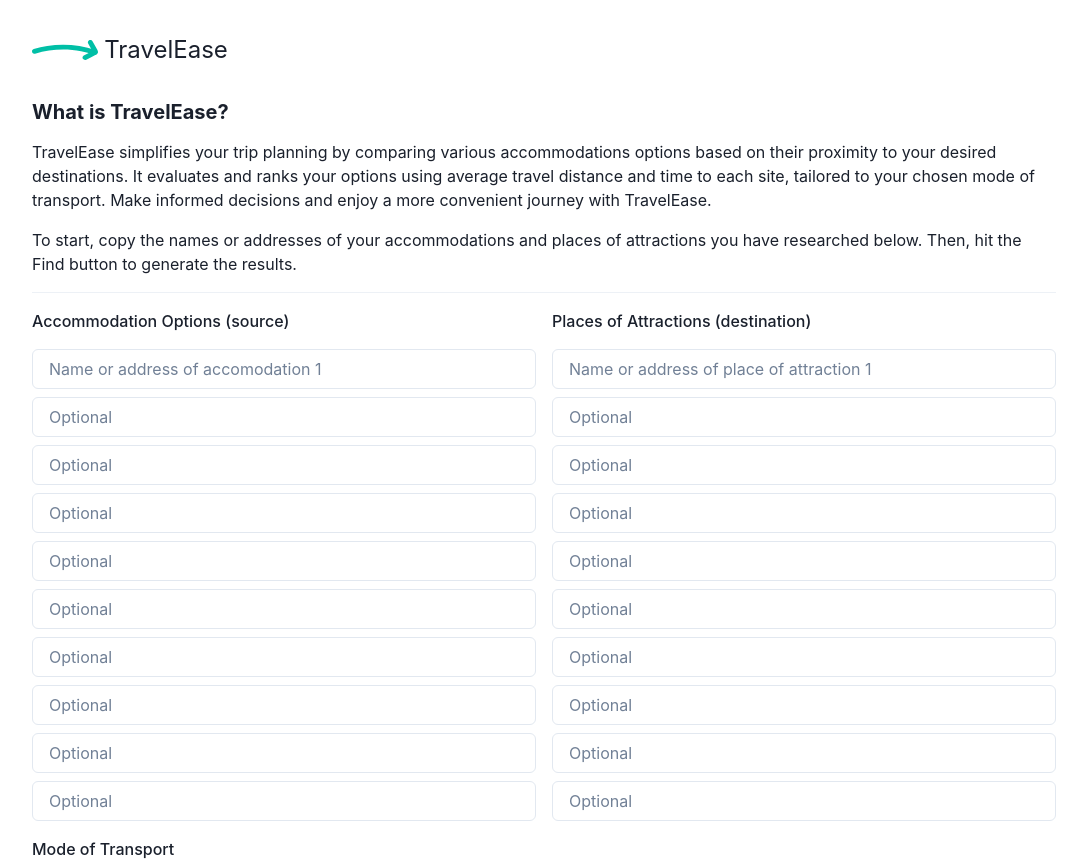
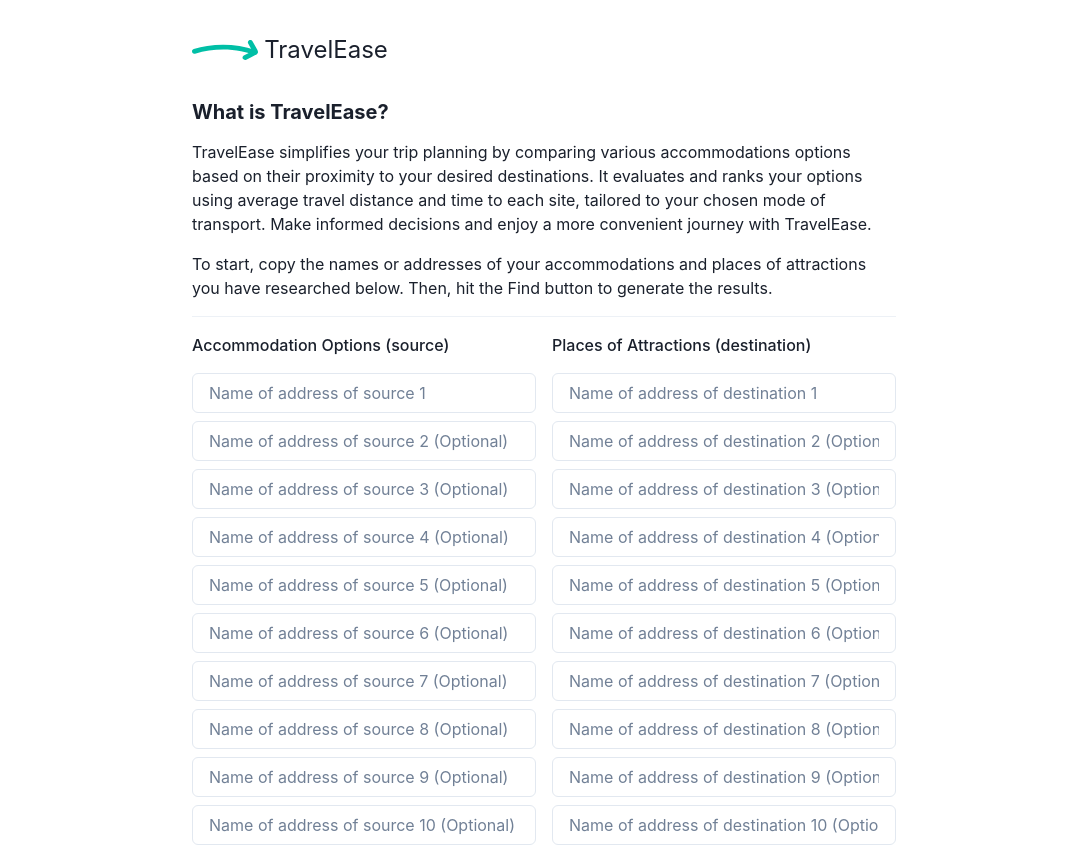
Before and after one commit to sebbycake/travel_ease, a Next.js app: page /find in a window 1280 px wide. Shown: the top 860 px of the page, without its empty margins (96-1183 px from the left). Built offline with nearby package versions, Linux system fonts and the light colour scheme.

Commit message:
Maintain state from urls

```diff
--- /dev/null
+++ b/src/components/Form/Form.tsx
@@ -0,0 +1,127 @@
+import { useState, useEffect } from 'react'
+import {
+  Input,
+  SimpleGrid,
+  Stack,
+  Radio,
+  RadioGroup,
+  Tooltip,
+  FormLabel
+}
+from '@chakra-ui/react'
+
+type SearchParamsType = {
+  s1: string; s2: string; s3: string; s4: string; s5: string;
+  s6: string; s7: string; s8: string; s9: string; s10: string;
+  d1: string; d2: string; d3: string; d4: string; d5: string;
+  d6: string; d7: string; d8: string; d9: string; d10: string;
+};
+
+export default function Form(): JSX.Element {
+
+  const [searchParams, setSearchParams] = useState<SearchParamsType>({
+    s1: "",
+    s2: "",
+    s3: "",
+    s4: "",
+    s5: "",
+    s6: "",
+    s7: "",
+    s8: "",
+    s9: "",
+    s10: "",
+    d1: "",
+    d2: "",
+    d3: "",
+    d4: "",
+    d5: "",
+    d6: "",
+    d7: "",
+    d8: "",
+    d9: "",
+    d10: ""
+  })
+  const SRC_KEYS: Array<keyof typeof searchParams> = ["s1", "s2", "s3", "s4", "s5", "s6", "s7", "s8", "s9", "s10"]
+  const DEST_KEYS: Array<keyof typeof searchParams> = ["d1", "d2", "d3", "d4", "d5", "d6", "d7", "d8", "d9", "d10"]
+
+  useEffect(() => {
+    const queryParams = new URLSearchParams(window.location.search);
+
+    const initialParams: Partial<SearchParamsType> = {}
+
+    SRC_KEYS.concat(DEST_KEYS).forEach((val) => {
+      initialParams[val as keyof SearchParamsType] = queryParams.get(val) || ''
+    })
+
+    setSearchParams(initialParams as SearchParamsType);
+  }, [])
+
+
+  const handleChange = (event: React.ChangeEvent<HTMLInputElement>, key: string) => {
+    setSearchParams(prev => {
+      const updatedParams = { ...prev, [key]: event.target.value }
+      const queryParams = new URLSearchParams(updatedParams).toString()
+      const currentPath = window.location.pathname
+      history.replaceState(null, "", `${currentPath}?${queryParams}`)
+      return updatedParams
+    })
+  };
+
+  return <>
+    <SimpleGrid columns={2} spacing={4}>
+      <Stack spacing={2}>
+        <Tooltip
+          label="After researching the various hotels and Airbnbs, copy their names
+                  or addresss below."
+          placement='top-start'
+        >
+          <FormLabel as='legend'>
+            Accommodation Options (source)
+          </FormLabel>
+        </Tooltip>
+        {
+          SRC_KEYS.map((key, index) => <Input
+            key={key}
+            isRequired={index === 0}
+            placeholder={`Name of address of source ${index + 1} ${index > 0 ? '(Optional)' : ''}`}
+            value={searchParams[key]}
+            focusBorderColor='black'
+            onChange={(event) => handleChange(event, key)}
+          />)
+        }
+      </Stack>
+
+      <Stack spacing={2}>
+        <Tooltip
+          label="Copy the names or addresses of the places in your itinerary below."
+          placement='top-start'
+        >
+          <FormLabel as='legend'>
+            Places of Attractions (destination)
+          </FormLabel>
+        </Tooltip>
+        {
+          DEST_KEYS.map((key, index) => <Input
+            key={key}
+            isRequired={index === 0}
+            placeholder={`Name of address of destination ${index + 1} ${index > 0 ? '(Optional)' : ''}`}
+            value={searchParams[key]}
+            focusBorderColor='black'
+            onChange={(event) => handleChange(event, key)}
+          />)
+        }
+      </Stack>
+    </SimpleGrid>
+
+    <RadioGroup colorScheme='green'>
+      <FormLabel as='legend'>
+        Mode of Transport
+      </FormLabel>
+      <Stack direction='row'>
+        <Radio value='public_transport'>Public transport</Radio>
+        <Radio value='private_car_taxi'>Private car or taxi</Radio>
+        <Radio value='biking'>Biking</Radio>
+      </Stack>
+    </RadioGroup>
+  </>
+}
--- a/src/components/Layout/Layout.module.css
+++ b/src/components/Layout/Layout.module.css
@@ -1,5 +1,5 @@
 .layout_container {
-  width: 80%;
+  width: 55%;
   margin: 0 auto;
 }
 
@@ -10,3 +10,9 @@
   gap: .4em;
   align-items: center;
 }
+
+@media (max-width: 480px) {
+  .layout_container {
+    width: 90%;
+  }
+}
--- a/src/pages/find.tsx
+++ b/src/pages/find.tsx
@@ -1,58 +1,17 @@
-import { useState, useEffect } from 'react'
 import Head from 'next/head'
 import styles from "../styles/Find.module.css"
 import Layout from '@/components/Layout/Layout'
 import {
-  Input,
-  SimpleGrid,
   Stack,
   Text,
   Heading,
-  Radio,
-  RadioGroup,
   Divider,
-  Tooltip,
-  FormLabel
 }
   from '@chakra-ui/react'
 import Button from '@/components/ui/Button/Button'
+import Form from '@/components/Form/Form'
 
 export default function Find() {
-
-  const [searchParams, setSearchParams] = useState({
-    s1: "",
-    s2: "",
-    s3: "",
-    s4: "",
-    s5: "",
-    s6: "",
-    s7: "",
-    s8: "",
-    s9: "",
-    s10: "",
-    d1: "",
-    d2: "",
-    d3: "",
-    d4: "",
-    d5: "",
-    d6: "",
-    d7: "",
-    d8: "",
-    d9: "",
-    d10: ""
-  })
-
-  useEffect(() => {
-    const queryParams = new URLSearchParams(searchParams).toString()
-    history.replaceState(searchParams, "", `/find?${queryParams}`)
-  }, [searchParams])
-
-  const handleChange = (event: React.ChangeEvent<HTMLInputElement>, key: string) => {
-    setSearchParams((prev) => ({ ...prev, [key]: event.target.value }));
-  };
-
-  const SOURCE_KEYS: Array<keyof typeof searchParams> = ["s2", "s3", "s4", "s5", "s6", "s7", "s8", "s9", "s10"]
-  const DEST_KEYS: Array<keyof typeof searchParams> = ["d2", "d3", "d4", "d5", "d6", "d7", "d8", "d9", "d10"]
 
   return (
     <>
@@ -78,77 +37,12 @@
               you have researched below.
               Then, hit the Find button to generate the results.
             </Text>
-
             <Divider />
-
-            <SimpleGrid columns={2} spacing={4}>
-              <Stack spacing={2}>
-                <Tooltip
-                  label="After researching the various hotels and Airbnbs, copy their names
-                  or addresss below."
-                  placement='top-start'
-                >
-                  <FormLabel as='legend'>
-                    Accommodation Options (source)
-                  </FormLabel>
-                </Tooltip>
-                <Input
-                  placeholder='Name or address of accomodation 1' value={searchParams.s1}
-                  focusBorderColor='black'
-                  onChange={(event) => handleChange(event, "s1")}
-                />
-                {
-                  SOURCE_KEYS.map((key) => <Input
-                    key={key}
-                    placeholder='Optional' value={searchParams[key]}
-                    focusBorderColor='black'
-                    onChange={(event) => handleChange(event, key)}
-                  />)
-                }
-              </Stack>
-
-              <Stack spacing={2}>
-                <Tooltip
-                  label="Copy the names or addresses of the places in your itinerary below."
-                  placement='top-start'
-                >
-                  <FormLabel as='legend'>
-                    Places of Attractions (destination)
-                  </FormLabel>
-                </Tooltip>
-                <Input
-                  placeholder='Name or address of place of attraction 1' value={searchParams.d1}
-                  focusBorderColor='black'
-                  onChange={(event) => handleChange(event, "d1")}
-                />
-                {
-                  DEST_KEYS.map((key) => <Input
-                    key={key}
-                    placeholder='Optional' value={searchParams[key]}
-                    focusBorderColor='black'
-                    onChange={(event) => handleChange(event, key)}
-                  />)
-                }
-              </Stack>
-            </SimpleGrid>
-
-            <RadioGroup colorScheme='green'>
-              <FormLabel as='legend'>
-                Mode of Transport
-              </FormLabel>
-              <Stack direction='row'>
-                <Radio value='public_transport'>Public transport</Radio>
-                <Radio value='private_car_taxi'>Private car or taxi</Radio>
-                <Radio value='biking'>Biking</Radio>
-              </Stack>
-            </RadioGroup>
-
+            <Form />
             <Divider />
-
             <Button label="Find" href="" />
           </Stack>
         </div>
-
       </Layout>
     </>
   )
```
